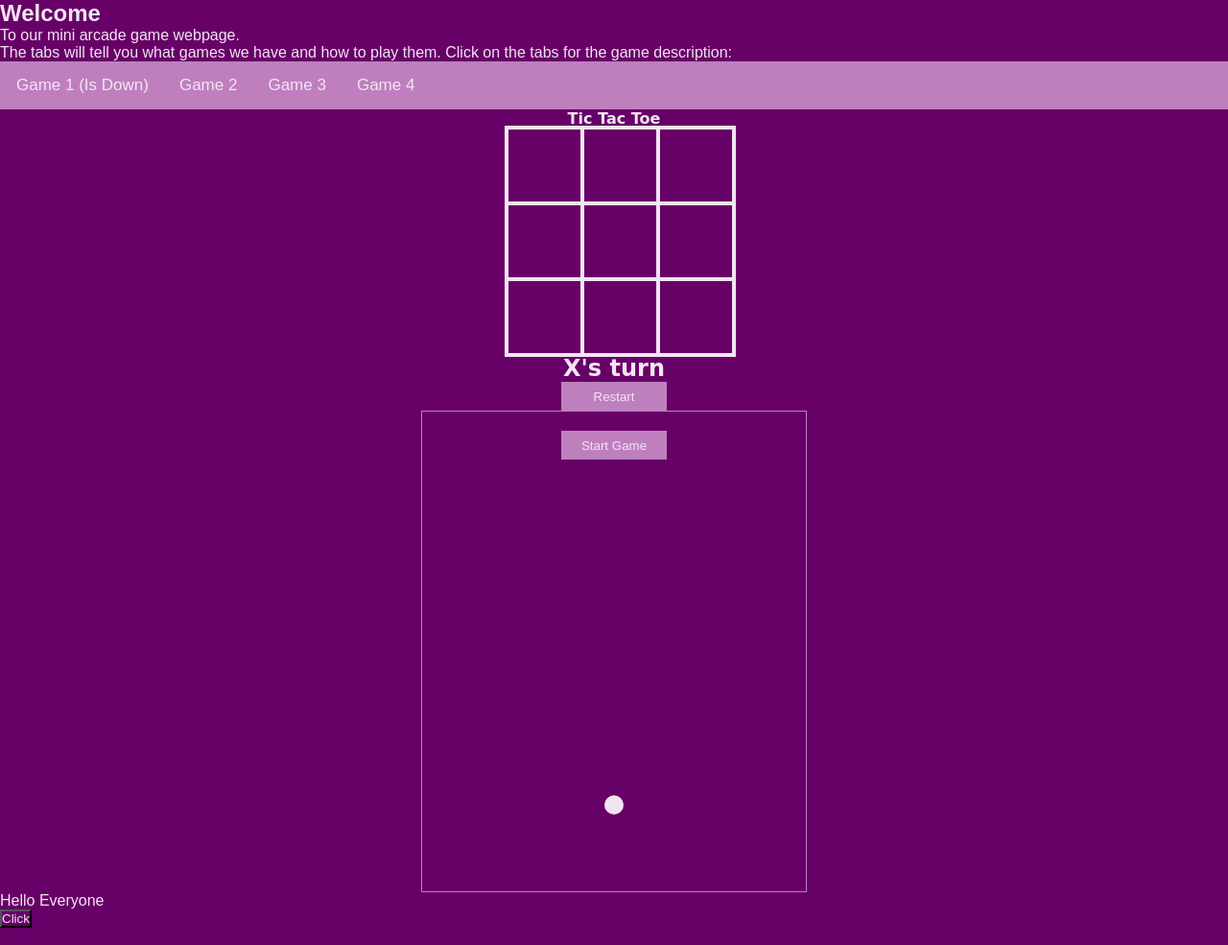
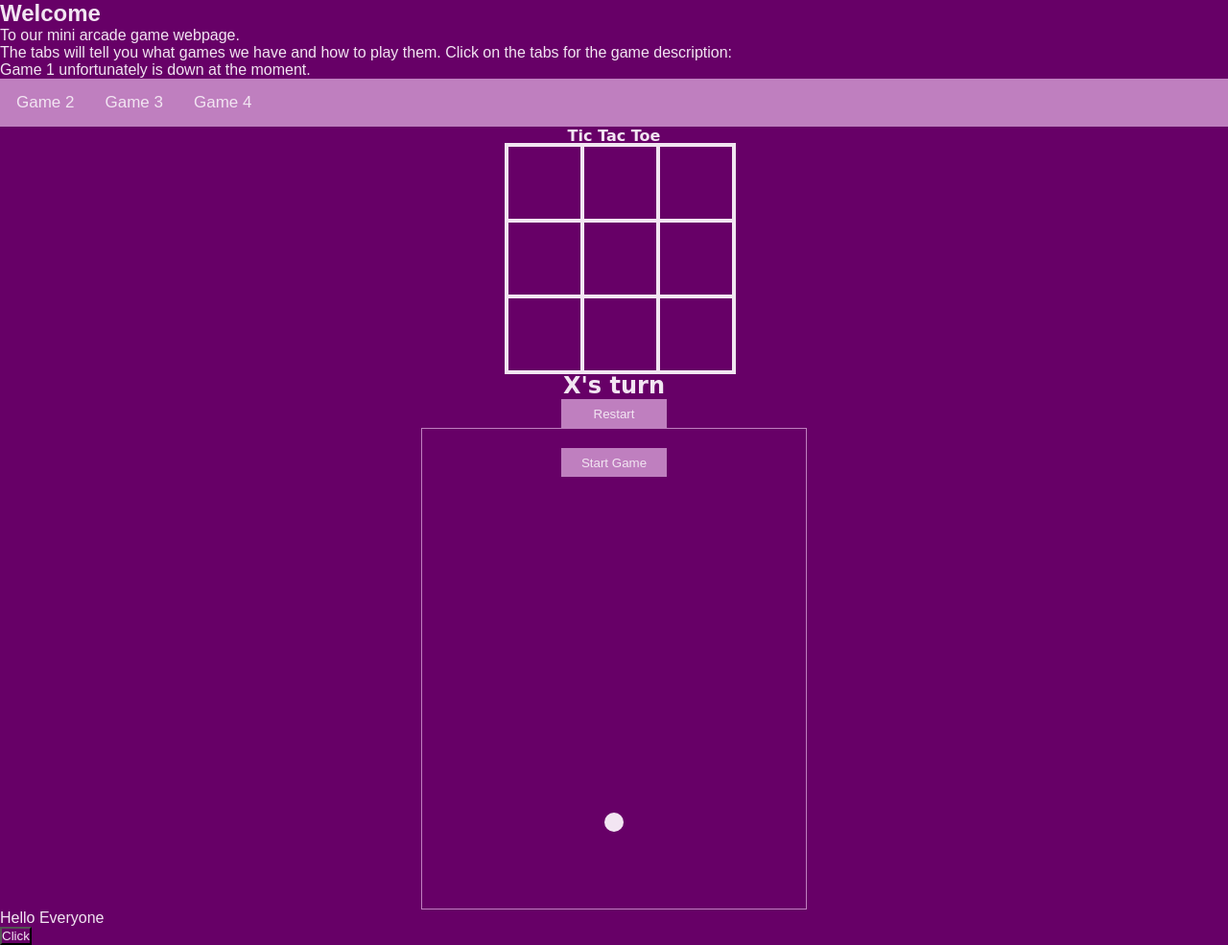
Before and after one commit to Angela4200/Digital_Media_Programming_2023, a plain HTML site: page Module_11/index.html in a window 1280 px wide. Shown: the whole page at 96% size. Drawn offline with Linux system fonts and the light colour scheme.

Commit message:
Module_11
Changes added

```diff
--- a/Module_11/index.html
+++ b/Module_11/index.html
@@ -13,9 +13,9 @@
     <P>To our mini arcade game webpage.</P>
     <p>The tabs will tell you what games we have and how to play them.
        Click on the tabs for the game description: </P>
+    <p>Game 1 unfortunately is down at the moment.</p>
 
     <div class="tab">
-        <button class="tablinks" onclick="openCity(event,'Game 1 (Is Down)')">Game 1 (Is Down)</button>
         <button class="tablinks" onclick="openCity(event,'Game 2')">Game 2</button>
         <button class="tablinks" onclick="openCity(event,'Game 3')">Game 3</button>
         <button class="tablinks" onclick="openCity(event,'Game 4')">Game 4</button>
```
